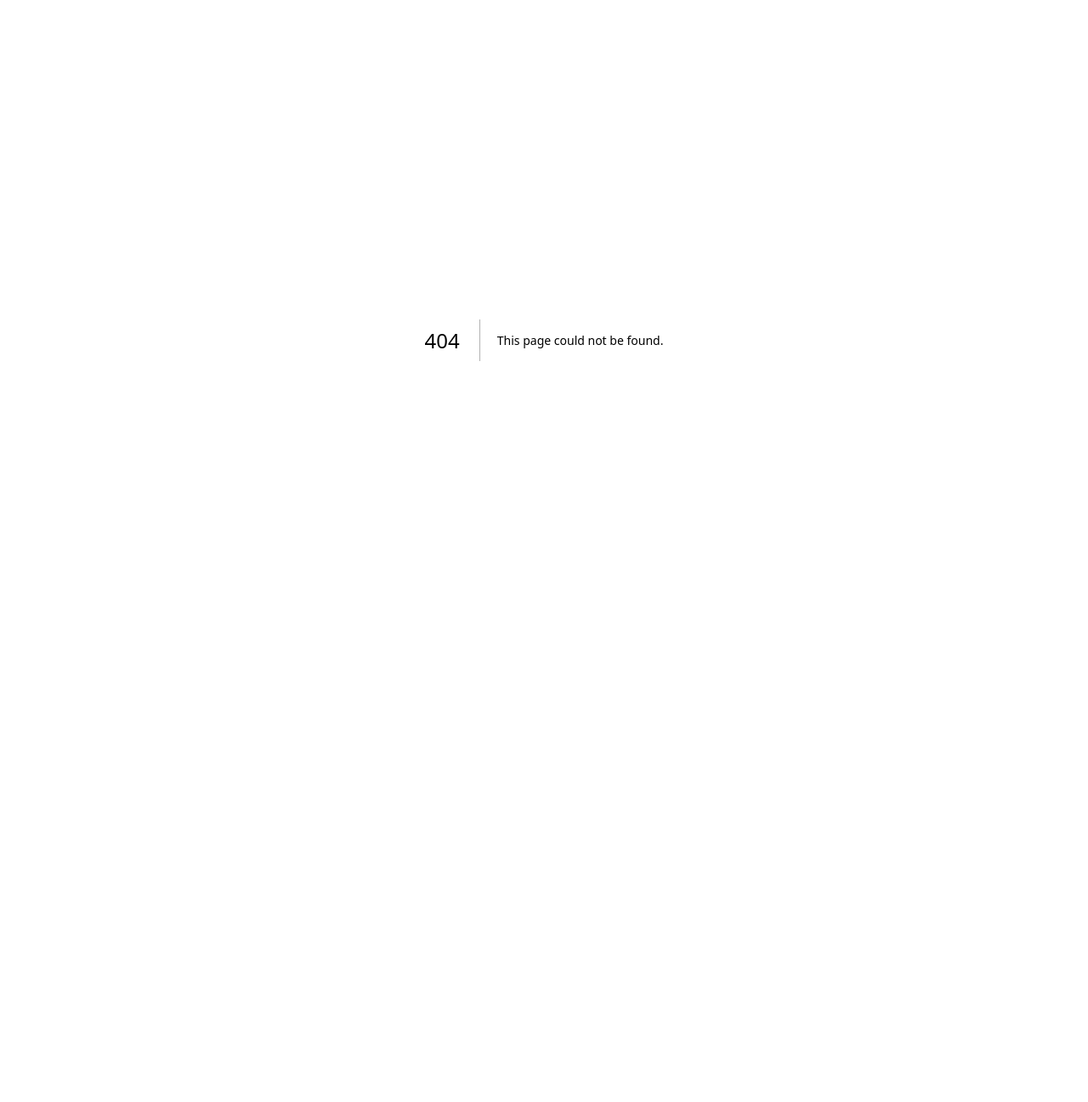
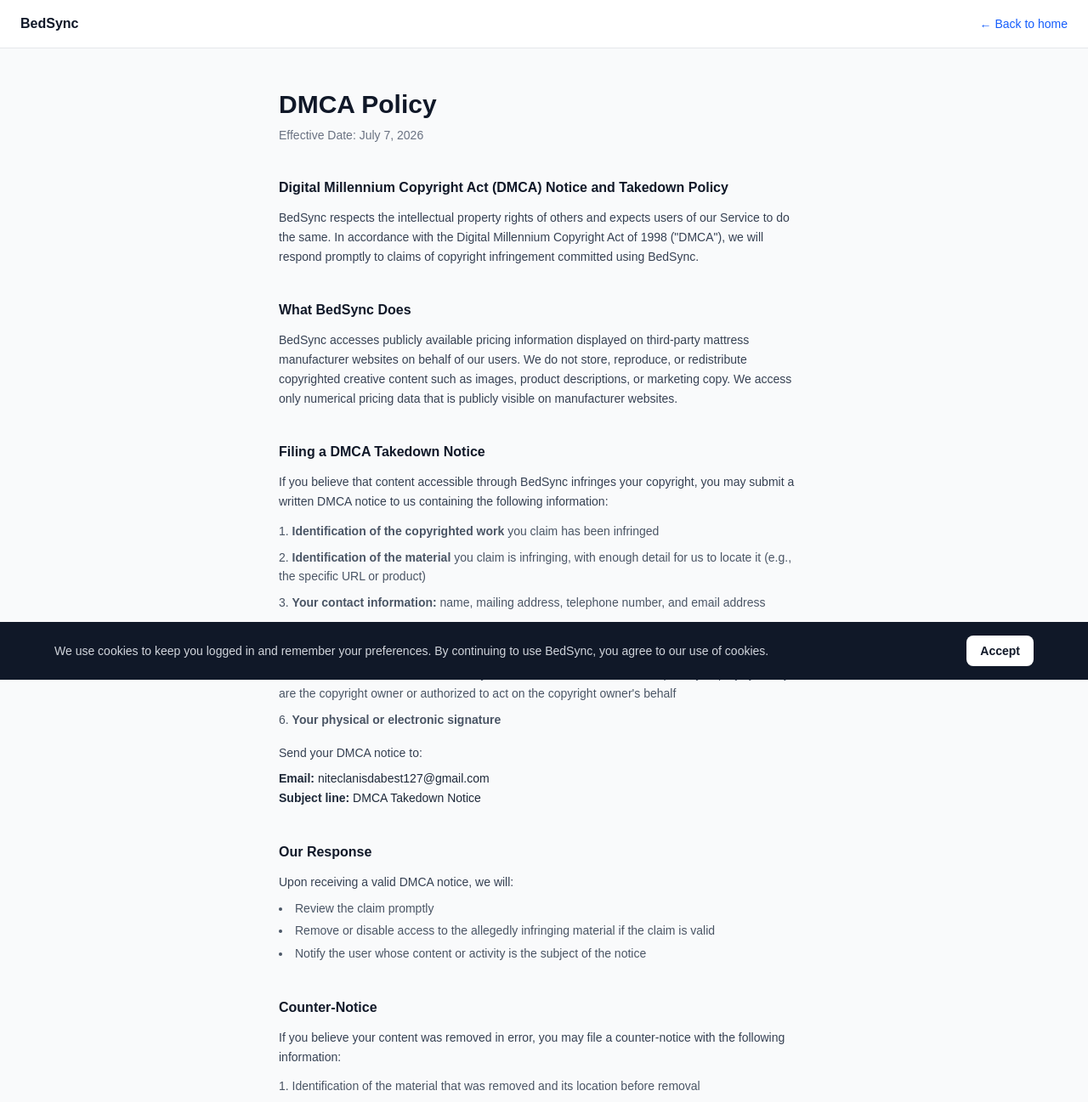
Before and after one commit to ianh-ai/bedsync, a Next.js app: page /dmca in a window 1280 px wide. Before the commit this address had no page. Shown: the top 1297 px of the page at 85% size. Before the commit the page ends 800 px from the top, so only its background shows below. Built offline with nearby package versions, Linux system fonts and the light colour scheme.

Commit message:
legal: add cookie consent banner and DMCA page

```diff
--- /dev/null
+++ b/app/CookieBanner.tsx
@@ -0,0 +1,36 @@
+'use client'
+
+import { useEffect, useState } from 'react'
+
+const STORAGE_KEY = 'bedsync_cookie_consent'
+
+export default function CookieBanner() {
+  const [visible, setVisible] = useState(false)
+
+  useEffect(() => {
+    if (!localStorage.getItem(STORAGE_KEY)) setVisible(true)
+  }, [])
+
+  function accept() {
+    localStorage.setItem(STORAGE_KEY, '1')
+    setVisible(false)
+  }
+
+  if (!visible) return null
+
+  return (
+    <div className="fixed bottom-0 left-0 right-0 z-50 bg-gray-900 text-white px-4 py-4 sm:px-6">
+      <div className="max-w-6xl mx-auto flex flex-col sm:flex-row items-start sm:items-center gap-4 justify-between">
+        <p className="text-sm text-gray-300 leading-relaxed">
+          We use cookies to keep you logged in and remember your preferences. By continuing to use BedSync, you agree to our use of cookies.
+        </p>
+        <button
+          onClick={accept}
+          className="shrink-0 bg-white text-gray-900 text-sm font-semibold px-4 py-2 rounded-lg hover:bg-gray-100 transition-colors"
+        >
+          Accept
+        </button>
+      </div>
+    </div>
+  )
+}
--- /dev/null
+++ b/app/dmca/page.tsx
@@ -0,0 +1,84 @@
+import Link from 'next/link'
+
+export const metadata = {
+  title: 'DMCA Policy — BedSync',
+}
+
+export default function DmcaPage() {
+  return (
+    <div className="min-h-screen bg-gray-50">
+      <header className="bg-white border-b border-gray-200 px-6 py-4 flex items-center justify-between">
+        <span className="text-base font-bold text-gray-900">BedSync</span>
+        <Link href="/" className="text-sm text-blue-600 hover:underline">← Back to home</Link>
+      </header>
+
+      <main className="max-w-2xl mx-auto px-6 py-12">
+        <h1 className="text-3xl font-bold text-gray-900 mb-2">DMCA Policy</h1>
+        <p className="text-sm text-gray-500 mb-10">Effective Date: July 7, 2026</p>
+
+        <div className="space-y-10 text-sm text-gray-700 leading-relaxed">
+
+          <section>
+            <h2 className="text-base font-semibold text-gray-900 mb-3">Digital Millennium Copyright Act (DMCA) Notice and Takedown Policy</h2>
+            <p>BedSync respects the intellectual property rights of others and expects users of our Service to do the same. In accordance with the Digital Millennium Copyright Act of 1998 ("DMCA"), we will respond promptly to claims of copyright infringement committed using BedSync.</p>
+          </section>
+
+          <section>
+            <h2 className="text-base font-semibold text-gray-900 mb-3">What BedSync Does</h2>
+            <p>BedSync accesses publicly available pricing information displayed on third-party mattress manufacturer websites on behalf of our users. We do not store, reproduce, or redistribute copyrighted creative content such as images, product descriptions, or marketing copy. We access only numerical pricing data that is publicly visible on manufacturer websites.</p>
+          </section>
+
+          <section>
+            <h2 className="text-base font-semibold text-gray-900 mb-3">Filing a DMCA Takedown Notice</h2>
+            <p className="mb-3">If you believe that content accessible through BedSync infringes your copyright, you may submit a written DMCA notice to us containing the following information:</p>
+            <ol className="list-decimal list-inside space-y-2 text-gray-600">
+              <li><strong>Identification of the copyrighted work</strong> you claim has been infringed</li>
+              <li><strong>Identification of the material</strong> you claim is infringing, with enough detail for us to locate it (e.g., the specific URL or product)</li>
+              <li><strong>Your contact information:</strong> name, mailing address, telephone number, and email address</li>
+              <li><strong>A statement</strong> that you have a good faith belief that use of the material is not authorized by the copyright owner, its agent, or the law</li>
+              <li><strong>A statement</strong> that the information in your notice is accurate and, under penalty of perjury, that you are the copyright owner or authorized to act on the copyright owner's behalf</li>
+              <li><strong>Your physical or electronic signature</strong></li>
+            </ol>
+            <p className="mt-4">Send your DMCA notice to:</p>
+            <p className="mt-2 text-gray-800">
+              <strong>Email:</strong> niteclanisdabest127@gmail.com<br />
+              <strong>Subject line:</strong> DMCA Takedown Notice
+            </p>
+          </section>
+
+          <section>
+            <h2 className="text-base font-semibold text-gray-900 mb-3">Our Response</h2>
+            <p className="mb-2">Upon receiving a valid DMCA notice, we will:</p>
+            <ul className="list-disc list-inside space-y-1 text-gray-600">
+              <li>Review the claim promptly</li>
+              <li>Remove or disable access to the allegedly infringing material if the claim is valid</li>
+              <li>Notify the user whose content or activity is the subject of the notice</li>
+            </ul>
+          </section>
+
+          <section>
+            <h2 className="text-base font-semibold text-gray-900 mb-3">Counter-Notice</h2>
+            <p className="mb-3">If you believe your content was removed in error, you may file a counter-notice with the following information:</p>
+            <ol className="list-decimal list-inside space-y-2 text-gray-600">
+              <li>Identification of the material that was removed and its location before removal</li>
+              <li>A statement under penalty of perjury that you have a good faith belief the material was removed by mistake or misidentification</li>
+              <li>Your name, address, telephone number, and email address</li>
+              <li>A statement that you consent to jurisdiction of the federal court in Idaho</li>
+              <li>Your physical or electronic signature</li>
+            </ol>
+            <p className="mt-4">Send counter-notices to the same email address above.</p>
+          </section>
+
+          <section>
+            <h2 className="text-base font-semibold text-gray-900 mb-3">Repeat Infringers</h2>
+            <p>BedSync reserves the right to terminate accounts of users who are found to be repeat infringers of intellectual property rights.</p>
+          </section>
+
+          <p className="text-xs text-gray-400 pt-4 border-t border-gray-200">
+            This DMCA Policy was last updated on July 7, 2026.
+          </p>
+        </div>
+      </main>
+    </div>
+  )
+}
--- a/app/layout.tsx
+++ b/app/layout.tsx
@@ -1,6 +1,7 @@
 import type { Metadata } from "next";
 import { Geist, Geist_Mono } from "next/font/google";
 import "./globals.css";
+import CookieBanner from "./CookieBanner";
 
 const geistSans = Geist({
   variable: "--font-geist-sans",
@@ -29,6 +30,7 @@
     >
       <body className="min-h-full flex flex-col">
         {children}
+        <CookieBanner />
       </body>
     </html>
   );
--- a/app/page.tsx
+++ b/app/page.tsx
@@ -921,8 +921,13 @@
               ))}
             </div>
           </div>
-          <div className="max-w-6xl mx-auto mt-8 pt-6 border-t border-gray-100 text-center">
+          <div className="max-w-6xl mx-auto mt-8 pt-6 border-t border-gray-100 flex flex-col sm:flex-row items-center justify-between gap-3">
             <p className="text-xs text-gray-400">© 2026 BedSync. All rights reserved.</p>
+            <div className="flex items-center gap-4">
+              <a href="/terms" className="text-xs text-gray-400 hover:text-gray-600 transition-colors">Terms</a>
+              <a href="/privacy" className="text-xs text-gray-400 hover:text-gray-600 transition-colors">Privacy Policy</a>
+              <a href="/dmca" className="text-xs text-gray-400 hover:text-gray-600 transition-colors">DMCA</a>
+            </div>
           </div>
         </footer>
 
```
